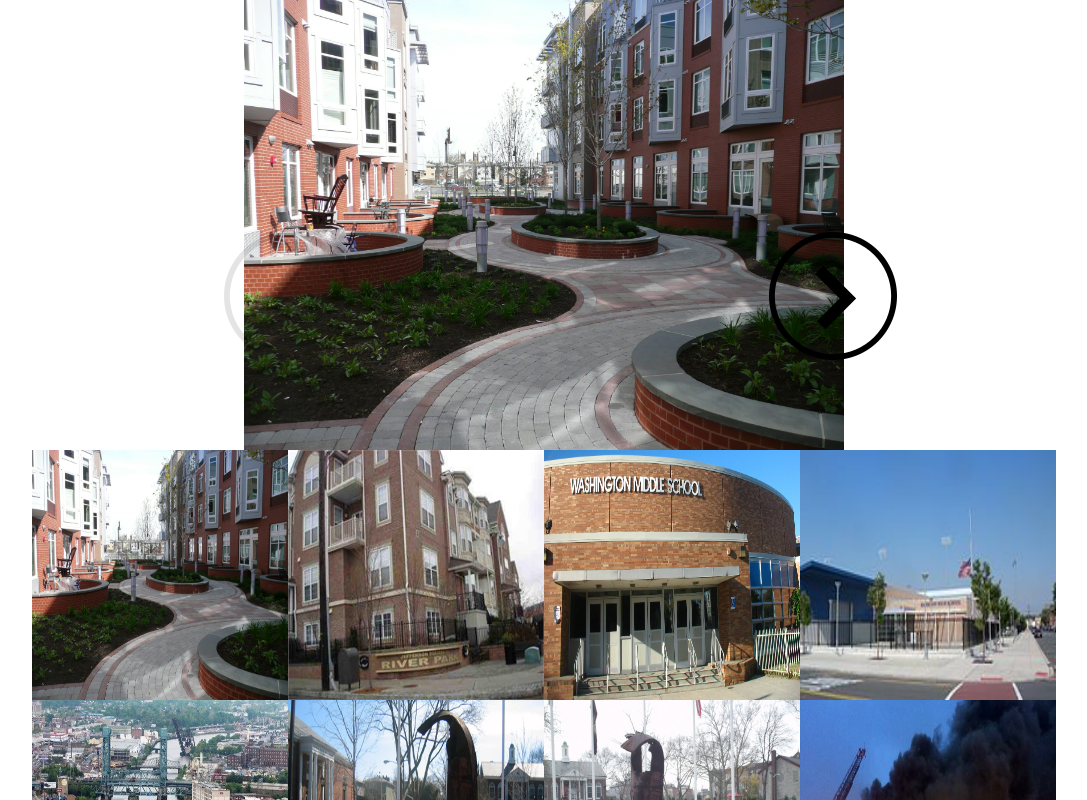
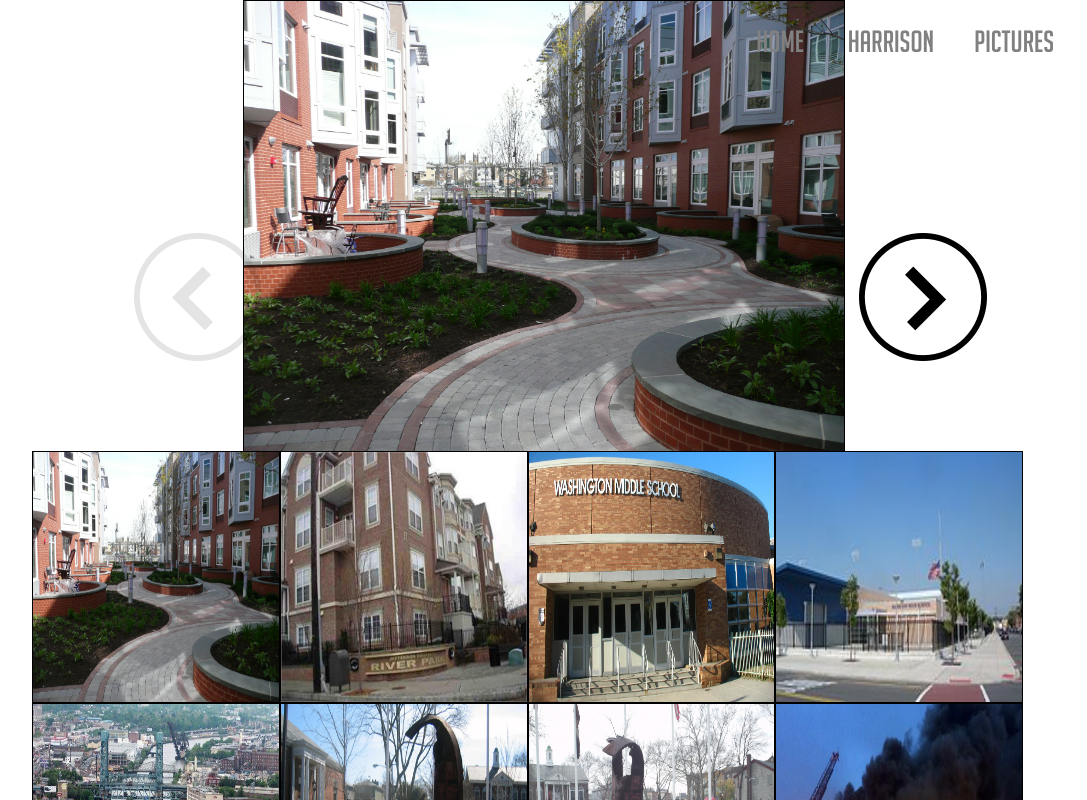
Before and after one commit to dannyamota/dannymota.github.io, a plain HTML site: page pictures.html in a window 1280 px wide. Shown: the top 800 px of the page, without its empty margins (96-1183 px from the left). Drawn offline with Linux system fonts and the light colour scheme.

Commit message:
Update to site, fixed links.

```diff
--- a/pictures.html
+++ b/pictures.html
@@ -16,7 +16,18 @@ Danny Mota
 		<img src="arrow2.png" alt="Mountain View">
 	</div>
 	<div id="pictures">
-
+	<div class="menubar">
+	<div id="menuabout">
+	<a href="pictures.html">Pictures</a>
+	</div>
+	<div id="menupic">
+	<a href="http://www.townofharrison.com">Harrison</a>
+	</div>
+	<div id="menuharrison">
+	<a href="index.html">Home</a>
+	</div>
+	</div>
+	<div id="background">
 	</div>
 	<script>
 
@@ -66,7 +77,6 @@ Danny Mota
 				return;
 			}
 			index++;
-			document.getElementById(index).setAttribute('class','inactive');
 			mainPicture.setAttribute('src', getImgSrc(index));
 			mainPicture.setAttribute('data', index);
 
--- a/picturescolor.css
+++ b/picturescolor.css
@@ -11,8 +11,9 @@ body
 
 #pictures img
 {
-	width: 25%;
+	width: 24%;
 	height: 250px;
+	border: 1px solid black;
 
 }
 
@@ -21,17 +22,19 @@ img.mainPic {
 	height: 450px;
 	margin:auto;
 	display:block;
+	border: 1px solid black;
+	border-bottom: 0px;
 }
 #arrows
 {
-	margin: -17% 0px 0px 25%;
+	margin: -17% 0px 0px 18%;
 	position: absolute;
 }
 #arrows1
 {
 	/*margin: -17% 0px 0px 93.3%;*/
 	position: absolute;
-	margin: -17% 0px 0px 67.6%;
+	margin: -17% 0px 0px 74.6%;
 }
 /*#pictures img:hover
 {
@@ -43,3 +46,59 @@ img.mainPic {
 .inactive {
 	opacity: 0.1;
 }
+@font-face {
+    font-family: big;
+    src: url(big_noodle_titling.ttf);
+}
+
+
+.menubar a
+{
+	color:gray;
+	text-decoration: none;
+	opacity: 1;
+	font-size: 30px;
+}
+.menubar a:hover
+{
+	font-size: 35px;
+	color: yellow;
+}
+#menuabout
+{
+	width: 100%;
+	font-size:30px;
+	color: blue;
+	position: absolute;
+	font-family: big;
+	top: 25px;
+	text-align: right;
+	right: 130px;
+	opacity: 1;
+}
+
+#menupic
+{
+	width: 100%;
+	font-size:30px;
+	color: white;
+	position: absolute;
+	font-family: big;
+	top: 25px;
+	text-align: right;
+	right: 250px;
+	opacity: 1;
+}
+
+#menuharrison
+{
+	width: 100%;
+	font-size:30px;
+	color: white;
+	position: absolute;
+	font-family: big;
+	top: 25px;
+	text-align: right;
+	right: 380px;
+	opacity: 1;
+}
```
Also changed, not shown: index.html (+5 -3 lines), second.css (+12 -1 lines).
